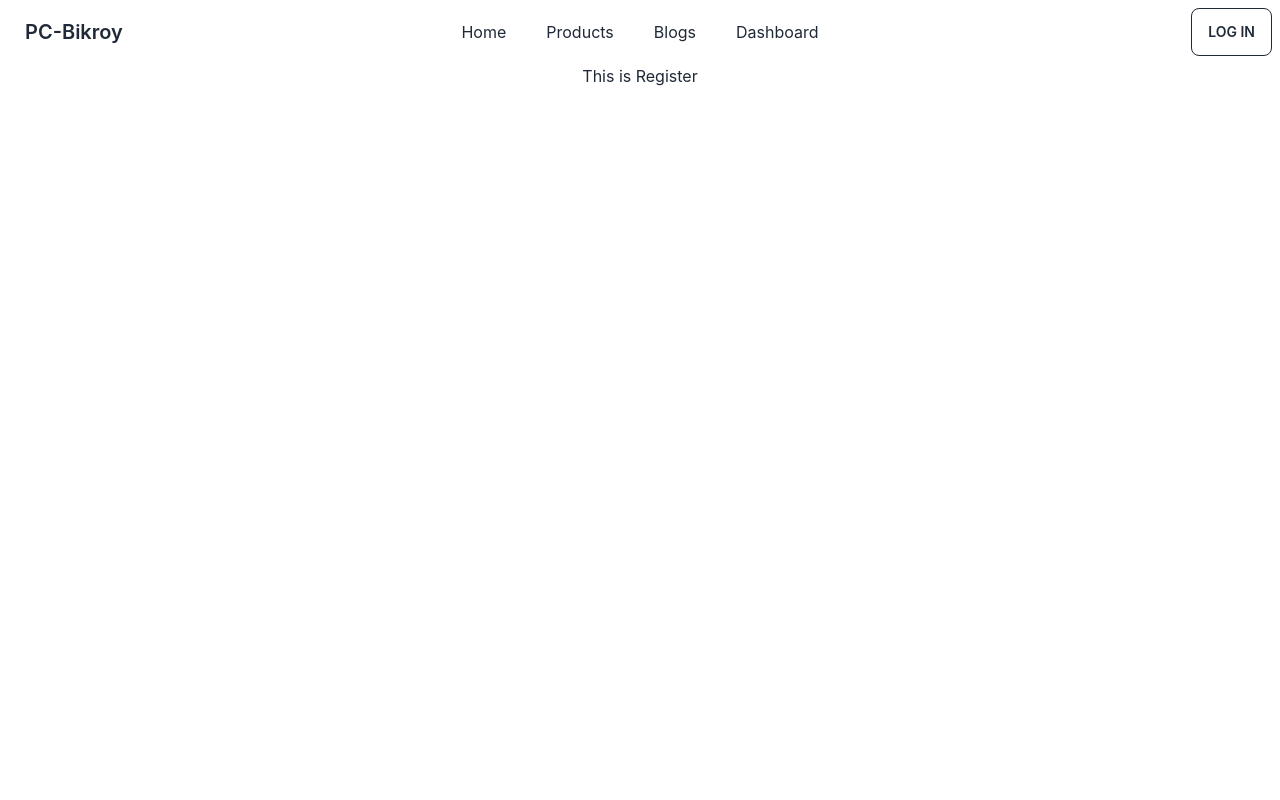
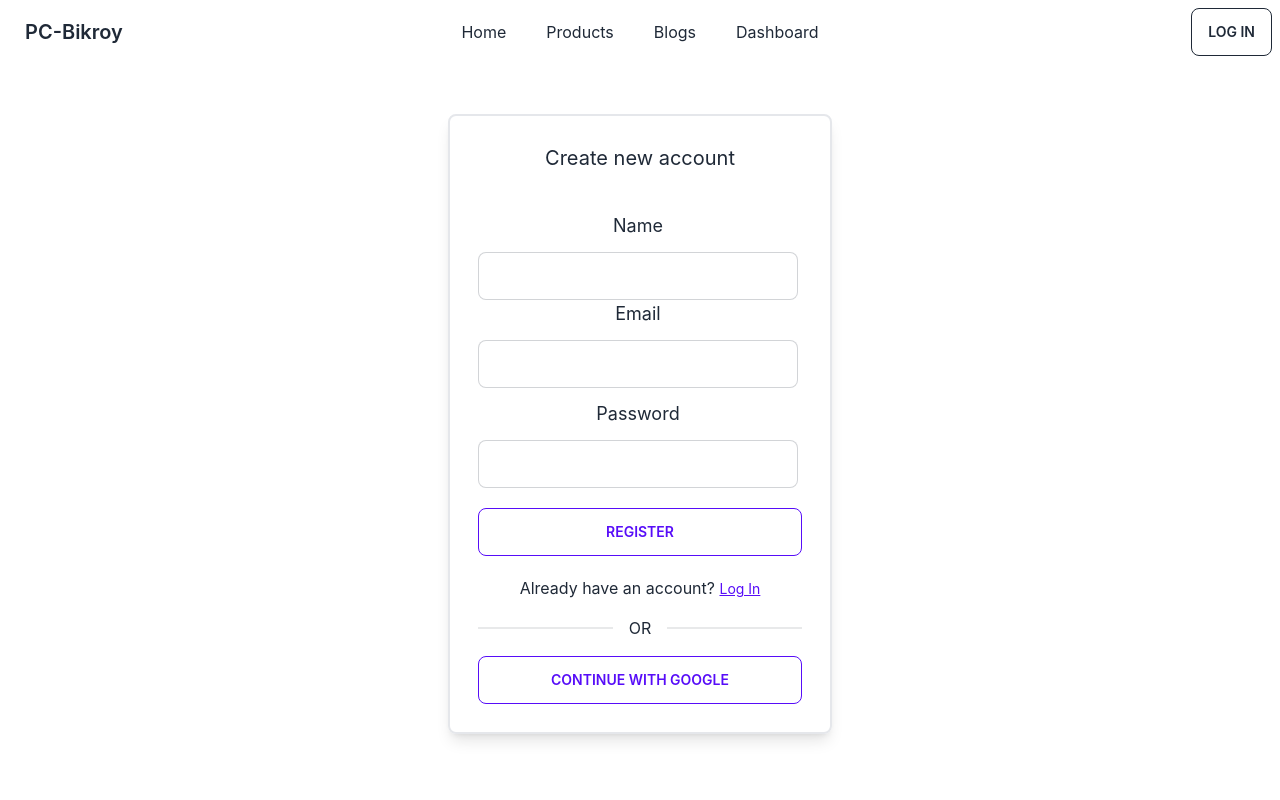
Before and after one commit to MHmsn/pc-bikroy-client, a React (Create React App) app: page /register in a window 1280 px wide. Shown: the top 800 px of the page. Built offline with nearby package versions, Linux system fonts and the light colour scheme.

Commit message:
added hero in home and added register page

```diff
--- /dev/null
+++ b/src/components/HomeHero.js
@@ -0,0 +1,26 @@
+import React from "react";
+import { Link } from "react-router-dom";
+
+const HomeHero = () => {
+  return (
+    <div className="my-16">
+      <div className="hero rounded-xl">
+        <div className="hero-content bg-base-200 rounded-xl flex-col lg:flex-row">
+          <img
+            src="https://www.laptopsdirect.co.uk/files/images/ld/msi-gaming-mobile-landing-banner.jpg"
+            className="max-w-sm rounded-lg shadow-2xl"
+          alt=""/>
+          <div>
+            <h1 className="text-5xl font-bold">Buy used Computer Parts!</h1>
+            <p className="py-6 text-xl px-5">
+              Buy used computer parts and save money! Or sale your used computer part which you don't need anymore.
+            </p>
+            <Link to='products'><button className="btn btn-primary">See some Products</button></Link>
+          </div>
+        </div>
+      </div>
+    </div>
+  );
+};
+
+export default HomeHero;
--- a/src/pages/Home/Home.js
+++ b/src/pages/Home/Home.js
@@ -1,5 +1,6 @@
 import React, { useEffect } from 'react';
 import AdvertisedSection from '../../components/AdvertisedSection/AdvertisedSection';
+import HomeHero from '../../components/HomeHero';
 import Slider from '../../components/Slider';
 
 const Home = () => {
@@ -10,6 +11,7 @@ const Home = () => {
         <div>
         <Slider/>
         <AdvertisedSection/>
+        <HomeHero/>
         </div>
     );
 };
--- a/src/pages/Login/Login.js
+++ b/src/pages/Login/Login.js
@@ -6,6 +6,7 @@ const Login = () => {
   const {
     register,
     handleSubmit,
+    formState: { errors },
   } = useForm();
   const handleLogin = (data) => {
     console.log(data);
@@ -25,10 +26,11 @@ const Login = () => {
               {...register("email", { required: "Email Address is required" })}
             />
 
+            {errors.email && (
               <p className="mt-2 text-red-600" role="alert">
-                error message
+                {errors.email?.message}
               </p>
-
+            )}
           </div>
           <div className="form-control w-full max-w-xs mt-3">
             <label>
@@ -46,10 +48,11 @@ const Login = () => {
               })}
             />
 
-
+            {errors.password && (
               <p className="mt-2 text-red-600" role="alert">
-                error message
+                {errors.password?.message}
               </p>
+            )}
           </div>
 
           <input
@@ -62,13 +65,15 @@ const Login = () => {
           </div>
         </form>
         <p>
-          First time in PC-Bikroy?{' '}
+          First time in PC-Bikroy?{" "}
           <Link to="/register" className="text-primary underline text-sm">
             Create new account
           </Link>
         </p>
         <div className="divider my-5"> OR</div>
-        <button className="btn btn-primary btn-outline w-full">CONTINUE WITH GOOGLE</button>
+        <button className="btn btn-primary btn-outline w-full">
+          CONTINUE WITH GOOGLE
+        </button>
       </div>
     </div>
   );
--- a/src/pages/Register/Register.js
+++ b/src/pages/Register/Register.js
@@ -1,11 +1,90 @@
-import React from 'react';
+import React from "react";
+import { useForm } from "react-hook-form";
+import { Link } from "react-router-dom";
 
 const Register = () => {
-    return (
-        <div>
-            This is Register
-        </div>
-    );
+  const {
+    register,
+    handleSubmit,
+    formState: { errors },
+  } = useForm();
+  const handleRegister = (data) => {
+    console.log(data);
+  };
+  return (
+    <div className="flex min-h-screen justify-center items-center">
+      <div className="mb-20 border-2 p-7 rounded-lg shadow-lg w-96">
+        <h2 className="text-xl mb-10 text-center">Create new account</h2>
+        <form onSubmit={handleSubmit(handleRegister)}>
+          <div className="form-control w-full max-w-xs">
+            <label>
+              <span className="label-text text-lg">Name</span>
+            </label>
+            <input
+              className="mt-3 input input-bordered w-full max-w-xs"
+              {...register("name", { required: "Name is required" })}
+              type="text"
+            />
+          </div>
+          {errors.name && (
+            <p className="text-red-600">{errors.name?.message}</p>
+          )}
+          <div className="form-control w-full max-w-xs">
+            <label>
+              <span className="label-text text-lg">Email</span>
+            </label>
+            <input
+              className="mt-3 input input-bordered w-full max-w-xs"
+              type="email"
+              {...register("email", { required: "Email is required" })}
+            />
+          </div>
+          {errors.email && (
+            <p className="text-red-600">{errors.email?.message}</p>
+          )}
+          <div className="form-control w-full max-w-xs mt-3">
+            <label>
+              <span className="label-text text-lg">Password</span>
+            </label>
+            <input
+              className="mt-3 input input-bordered w-full max-w-xs"
+              type="password"
+              {...register("password", {
+                required: "Password is required",
+                minLength: {
+                  value: 6,
+                  message: "Password must be 6 characters or longer",
+                },
+                pattern: {
+                  value: /(?=.*[0-9])(?=.*[!@#$%^&*])[a-zA-Z0-9!@#$%^&*]/,
+                  message:
+                    "Your password must contain alphanumeric characters with at least 1 number and 1 special character",
+                },
+              })}
+            />
+          </div>
+          {errors.password && (
+            <p className="text-red-600">{errors.password?.message}</p>
+          )}
+          <input
+            type="submit"
+            value="Register"
+            className="btn btn-primary btn-outline my-5 w-full"
+          />
+        </form>
+        <p>
+          Already have an account?{" "}
+          <Link to="/login" className="text-primary underline text-sm">
+            Log In
+          </Link>
+        </p>
+        <div className="divider my-5"> OR</div>
+        <button className="btn btn-primary btn-outline w-full">
+          CONTINUE WITH GOOGLE
+        </button>
+      </div>
+    </div>
+  );
 };
 
 export default Register;
```
